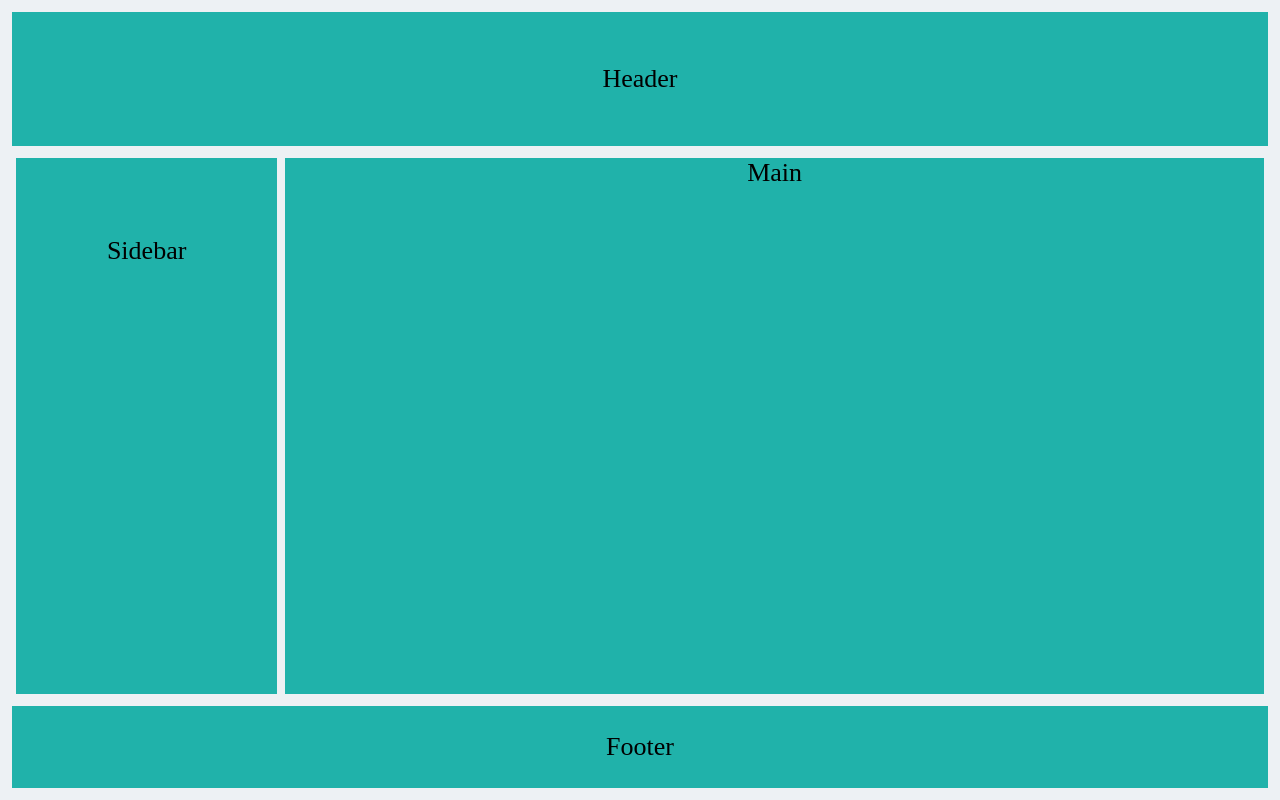
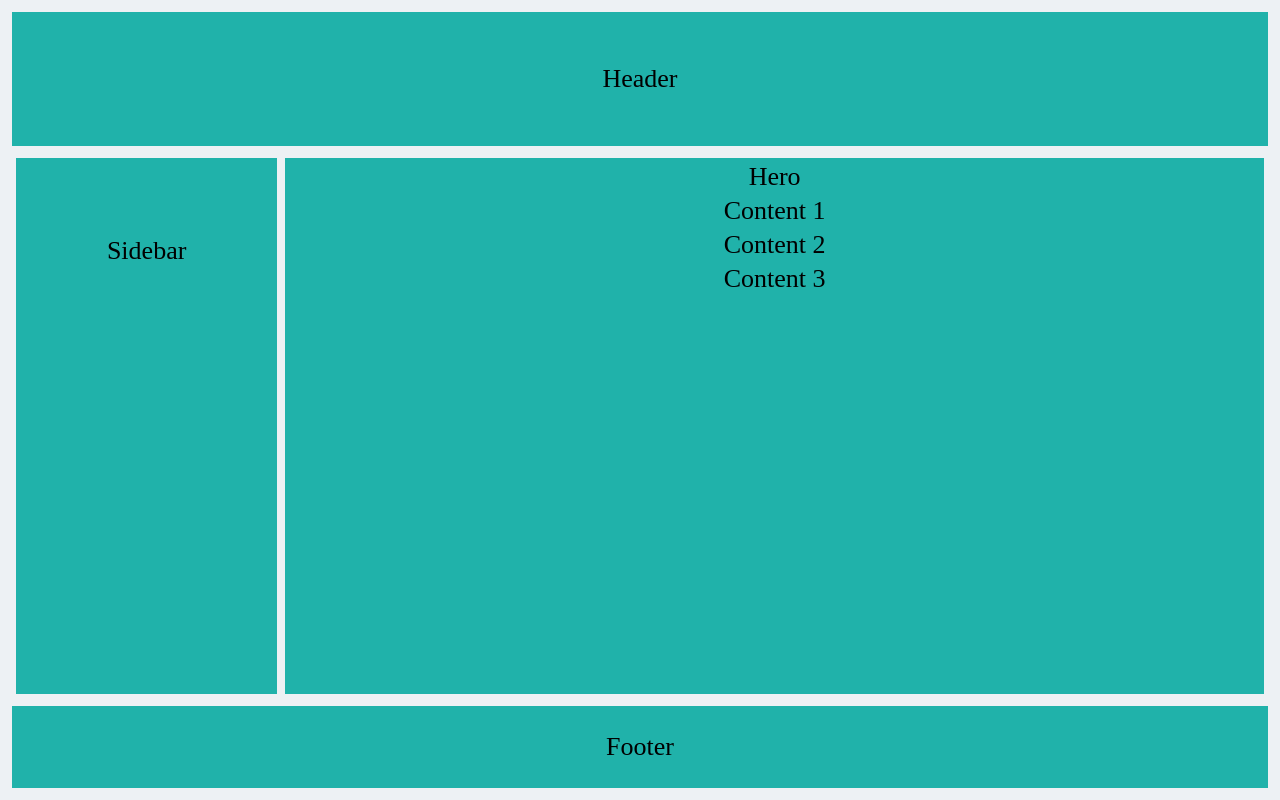
Before and after one commit to taiseen/css-learning, a plain HTML site: page LayoutSystem/Flex/layout-3/index.html in a window 1280 px wide. Drawn offline with Linux system fonts and the light colour scheme.

Commit message:
feat: layout structure creation

```diff
--- a/LayoutSystem/Flex/layout-3/index.html
+++ b/LayoutSystem/Flex/layout-3/index.html
@@ -14,7 +14,15 @@
     <div class="container">
       <aside class="sidebar">Sidebar</aside>
 
-      <main class="main">Main</main>
+      <main class="main">
+        <div>Hero</div>
+
+        <div>
+          <div>Content 1</div>
+          <div>Content 2</div>
+          <div>Content 3</div>
+        </div>
+      </main>
     </div>
 
     <footer class="footer">Footer</footer>
```
